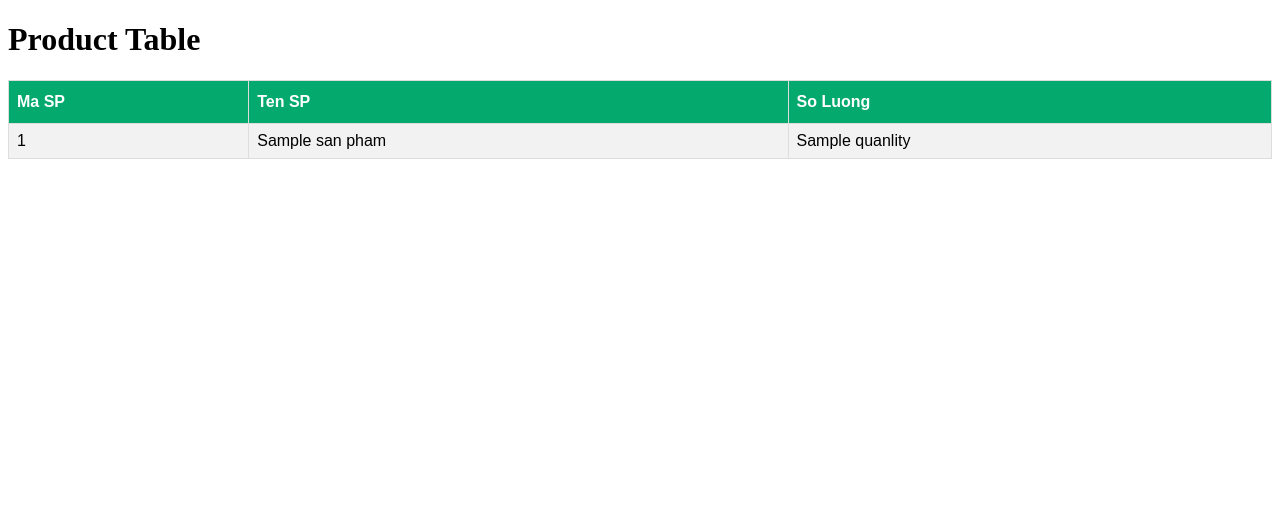
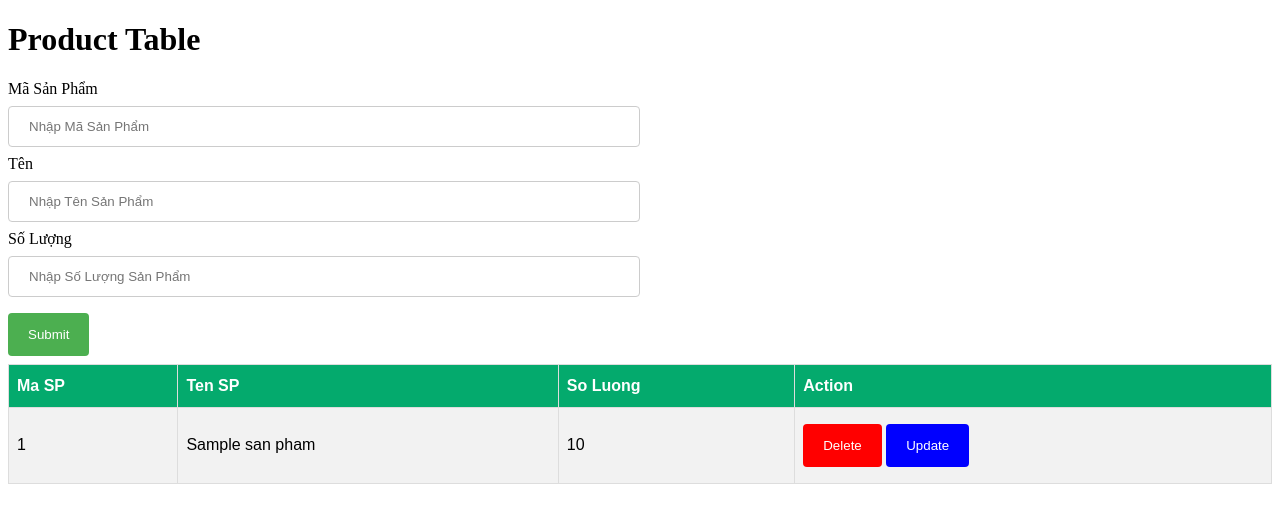
Before and after one commit to khanhdii-08/CNMLabs, a Node server app: template views/index.ejs in a window 1280 px wide. Shown: the top 523 px of the page. Run offline with Node 20, Linux system fonts and the light colour scheme; the template is opened without the code that fills it: most values are stand-ins (such as "Sample title", 1, 10 or a date in 2020).

Commit message:
add delete

```diff
--- a/index.js
+++ b/index.js
@@ -1,7 +1,11 @@
 require("dotenv").config();
 const express = require("express");
+const multer = require("multer");
 const docClient = require("./configAWS");
+
+//middleware
 const app = express();
+const convertFormToJson = multer();
 
 app.use(express.json({ extended: false }));
 app.use(express.static("./views"));
@@ -21,6 +25,40 @@ app.get("/", (req, res) => {
   });
 });
 
+app.post("/", convertFormToJson.fields([]), (req, res) => {
+  const { id, name, quantity } = req.body;
+  console.log();
+  const params = {
+    TableName: tableName,
+    Item: {
+      id: Number(id),
+      name,
+      quantity,
+    },
+  };
+  console.log(id, name, quantity);
+  docClient.put(params, (err, data) => {
+    if (err) {
+      res.send(err);
+    } else {
+      return res.redirect("/");
+    }
+  });
+});
+app.post("/delete", convertFormToJson.fields([]), (req, res) => {
+  const { id } = req.body;
+  const params = {
+    TableName: tableName,
+    Key: {
+      id: Number(id),
+    },
+  };
+  docClient.delete(params, (err, data) => {
+    if (err) return res.send("err");
+    else return res.redirect("/");
+  });
+});
+
 const port = process.env.PORT || 5000;
 
 app.listen(port, () => {
--- a/package.json
+++ b/package.json
@@ -14,6 +14,7 @@
     "dotenv": "^16.0.2",
     "ejs": "^3.1.8",
     "express": "^4.18.1",
+    "multer": "^1.4.5-lts.1",
     "nodemon": "^2.0.20"
   }
 }
--- a/views/index.css
+++ b/views/index.css
@@ -1,3 +1,36 @@
+.containerForm {
+  width: 50%;
+}
+input[type="text"],
+input[type="number"],
+select {
+  width: 100%;
+  padding: 12px 20px;
+  margin: 8px 0;
+  display: inline-block;
+  border: 1px solid #ccc;
+  border-radius: 4px;
+  box-sizing: border-box;
+}
+.btn-delete {
+  background-color: red;
+}
+.btn-submit {
+  background-color: #4caf50;
+}
+.btn-update {
+  background-color: blue;
+}
+input[type="submit"] {
+  width: 200;
+  color: white;
+  padding: 14px 20px;
+  margin: 8px 0;
+  border: none;
+  border-radius: 4px;
+  cursor: pointer;
+}
+
 #products {
   font-family: Arial, Helvetica, sans-serif;
   border-collapse: collapse;
--- a/views/index.ejs
+++ b/views/index.ejs
@@ -11,12 +11,26 @@
 
 <body>
     <h1>Product Table</h1>
+    <div class="containerForm">
+        <form action="/" method="post" enctype="multipart/form-data">
+            <label for="idsp">Mã Sản Phẩm</label>
+            <input type="number" id="idsp" name="id" placeholder="Nhập Mã Sản Phẩm">
 
+            <label for="name">Tên</label>
+            <input type="text" id="name" name="name" placeholder="Nhập Tên Sản Phẩm">
+
+            <label for="quantity">Số Lượng</label>
+            <input type="number" id="quantity" name="quantity" placeholder="Nhập Số Lượng Sản Phẩm">
+
+            <input class="btn-submit" type="submit" value="Submit">
+        </form>
+    </div>
     <table id="products">
         <tr>
             <th>Ma SP</th>
             <th>Ten SP</th>
             <th>So Luong</th>
+            <th>Action</th>
         </tr>
         <% for (let i=0; i<sanPhams.length; i++) {%>
             <tr>
@@ -27,15 +41,30 @@
                     <%=sanPhams[i].name%>
                 </td>
                 <td>
-                    <%=sanPhams[i].quanlity%>
+                    <%=sanPhams[i].quantity%>
+                </td>
+                <td>
+                    <form style="display: inline-block;" action="/delete" method="post" enctype="multipart/form-data">
+                        <input type="hidden" name="id" value="<%=sanPhams[i].id%>" />
+                        <input class="btn-delete" type="submit" value="Delete" />
+                    </form>
+                    <input class="btn-update" type="submit" value="Update" onclick="update(1,2,3)" />
                 </td>
             </tr>
             <% }%>
-
-
 
     </table>
 
 </body>
 
+
+<script>
+    const update = (id, name, quantity) => {
+        document.getElementsByName('id').value = id;
+        document.getElementsByName('name').value = name;
+        document.getElementsByName('quantity').value = quantity;
+    }
+
+</script>
+
 </html>
```
Also changed, not shown: 1 other file.
